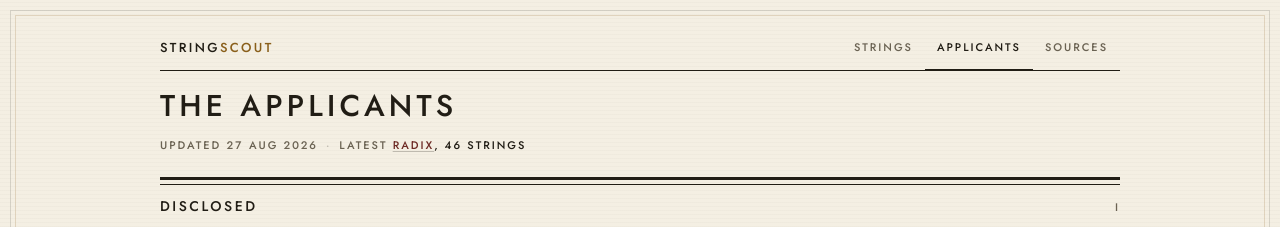
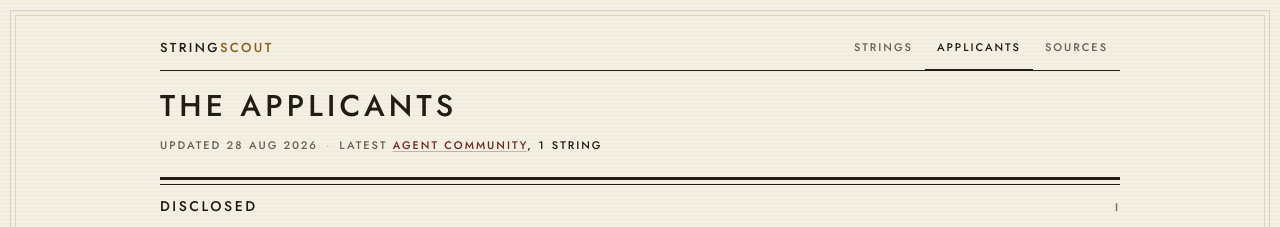
Before and after one commit to aslobodnik/stringscout, a Next.js app: page /applicants in a window 1280 px wide. Shown: the top 227 px of the page. Built offline with nearby package versions, Linux system fonts and the light colour scheme.

Commit message:
add agent community, .agent

```diff
--- a/data/applicants.ts
+++ b/data/applicants.ts
@@ -251,6 +251,17 @@ export const handApplicants: Applicant[] = [
     sourceIds: ["radix"],
   },
   {
+    slug: "agentcommunity",
+    status: "disclosed",
+    name: "Agent Community",
+    backers: "Open Agent Registry, Inc. · Balázs Nemethi, founder",
+    applicationCount: "1",
+    feesPaid: null,
+    revealedOn: "2026-08-29",
+    note: null,
+    sourceIds: ["agentcommunity"],
+  },
+  {
     slug: "d3",
     status: "intent",
     name: "D3",
--- a/data/claims.ts
+++ b/data/claims.ts
@@ -173,6 +173,11 @@ const radix = expand(
   "primary"
 );
 
+// Agent Community — .agent, its own blog post confirming the community
+// application was filed before the window closed. Single-string applicant,
+// so primary.
+const agentcommunity = expand(["agent"], "agentcommunity", ["agentcommunity"], "primary");
+
 // Pre-window intent announcements, per Domain Incite. Not applications: the
 // "intent" kind keeps them visible in the table without counting them as
 // disclosed strings.
@@ -222,6 +227,7 @@ export const claims: Claim[] = dedupe([
   ...gatenaming,
   ...unstoppable,
   ...radix,
+  ...agentcommunity,
   ...intents,
   ...announcedClaims,
 ]);
--- a/data/meta.ts
+++ b/data/meta.ts
@@ -1,5 +1,5 @@
 // bump on every data edit
-export const lastUpdated = "2026-08-27";
+export const lastUpdated = "2026-08-28";
 
 // One place for the origin: metadata, the sitemap, robots and the JSON feed
 // all have to agree, and a mismatch silently splits a page's canonical from
--- a/data/sources.ts
+++ b/data/sources.ts
@@ -202,6 +202,14 @@ const handSources: Source[] = [
     kind: "applicant",
   },
   {
+    id: "agentcommunity",
+    outlet: "Agent Community",
+    title: "We Filed the .agent Application. Here Is What It Took.",
+    url: "https://agentcommunity.org/blog/we-filed-the-agent-application",
+    date: "2026-08-29",
+    kind: "applicant",
+  },
+  {
     id: "di",
     outlet: "Domain Incite",
     title: "Second new gTLD contention set revealed",
```
